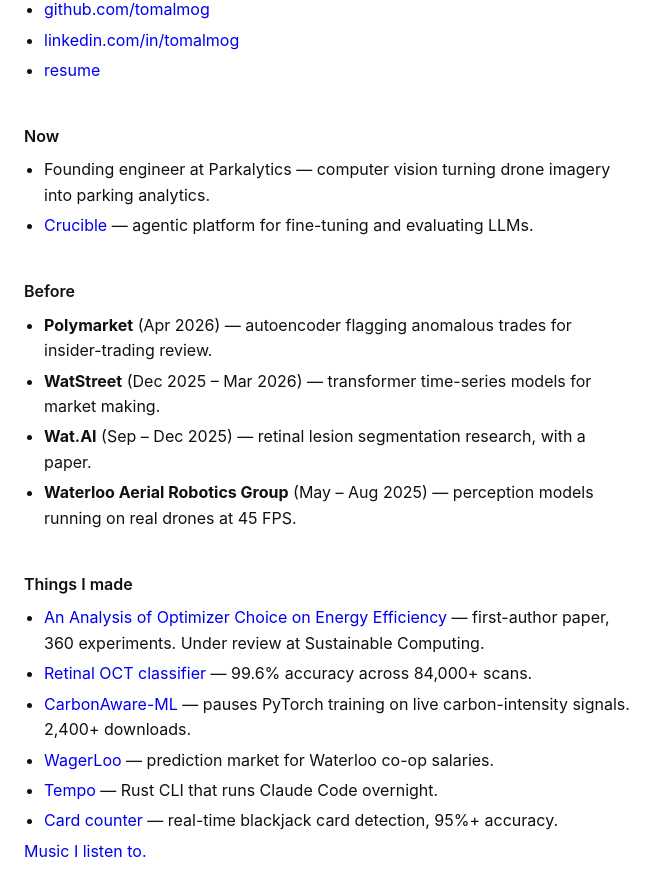
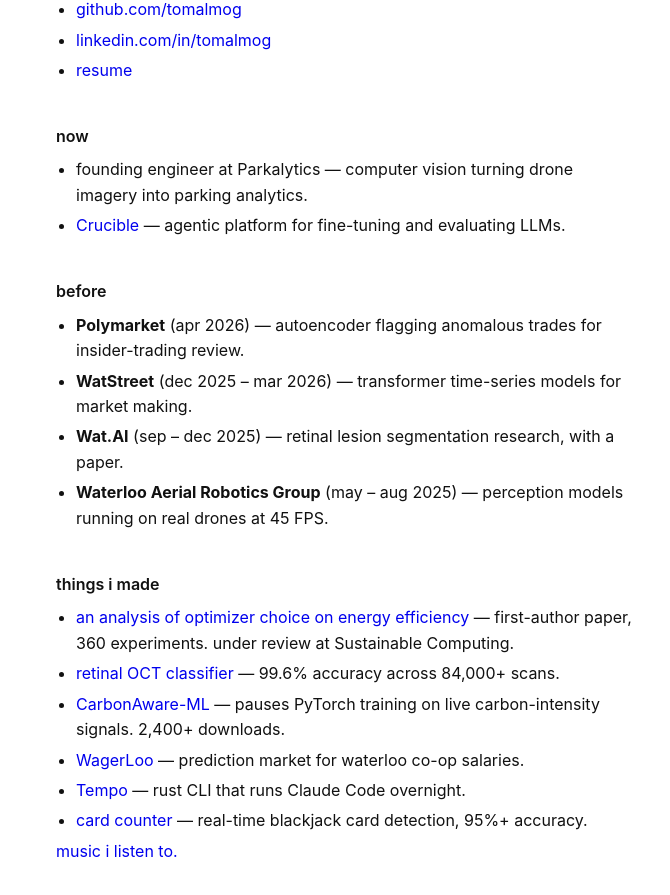
Before and after one commit to tomalmog/personal, a Next.js app: page / in a window 1280 px wide. Shown: the part 157-1052 px from the top of the page, without its empty margins (0-670 px from the left). Built offline with nearby package versions, Linux system fonts and the light colour scheme.

Commit message:
Indent the page and switch copy to lowercase
Adds a left indent so the text isn't flush against the edge, shortens
the tagline, and lowercases headings and prose. Name, company names,
product names and acronyms keep their capitals.

```diff
--- a/app/(main)/page.tsx
+++ b/app/(main)/page.tsx
@@ -6,7 +6,7 @@ export default function Home() {
             <ThemeToggle />
 
             <h1>Tom Almog</h1>
-            <p className="lede">CS @ Waterloo. I build ML systems that ship.</p>
+            <p className="lede">cs @ waterloo. building ML systems.</p>
 
             <ul>
                 <li><a href="mailto:talmog@uwaterloo.ca">talmog@uwaterloo.ca</a></li>
@@ -15,31 +15,31 @@ export default function Home() {
                 <li><a href="/resume.pdf">resume</a></li>
             </ul>
 
-            <h2>Now</h2>
+            <h2>now</h2>
             <ul>
-                <li>Founding engineer at Parkalytics — computer vision turning drone imagery into parking analytics.</li>
+                <li>founding engineer at Parkalytics — computer vision turning drone imagery into parking analytics.</li>
                 <li><a href="https://github.com/tomalmog/crucible">Crucible</a> — agentic platform for fine-tuning and evaluating LLMs.</li>
             </ul>
 
-            <h2>Before</h2>
+            <h2>before</h2>
             <ul>
-                <li><strong>Polymarket</strong> (Apr 2026) — autoencoder flagging anomalous trades for insider-trading review.</li>
-                <li><strong>WatStreet</strong> (Dec 2025 – Mar 2026) — transformer time-series models for market making.</li>
-                <li><strong>Wat.AI</strong> (Sep – Dec 2025) — retinal lesion segmentation research, with a paper.</li>
-                <li><strong>Waterloo Aerial Robotics Group</strong> (May – Aug 2025) — perception models running on real drones at 45 FPS.</li>
+                <li><strong>Polymarket</strong> (apr 2026) — autoencoder flagging anomalous trades for insider-trading review.</li>
+                <li><strong>WatStreet</strong> (dec 2025 – mar 2026) — transformer time-series models for market making.</li>
+                <li><strong>Wat.AI</strong> (sep – dec 2025) — retinal lesion segmentation research, with a paper.</li>
+                <li><strong>Waterloo Aerial Robotics Group</strong> (may – aug 2025) — perception models running on real drones at 45 FPS.</li>
             </ul>
 
-            <h2>Things I made</h2>
+            <h2>things i made</h2>
             <ul>
-                <li><a href="https://arxiv.org/abs/2509.13516">An Analysis of Optimizer Choice on Energy Efficiency</a> — first-author paper, 360 experiments. Under review at Sustainable Computing.</li>
-                <li><a href="https://huggingface.co/tomalmog/oct-retinal-classifier">Retinal OCT classifier</a> — 99.6% accuracy across 84,000+ scans.</li>
+                <li><a href="https://arxiv.org/abs/2509.13516">an analysis of optimizer choice on energy efficiency</a> — first-author paper, 360 experiments. under review at Sustainable Computing.</li>
+                <li><a href="https://huggingface.co/tomalmog/oct-retinal-classifier">retinal OCT classifier</a> — 99.6% accuracy across 84,000+ scans.</li>
                 <li><a href="https://pypi.org/project/carbonaware-ml/">CarbonAware-ML</a> — pauses PyTorch training on live carbon-intensity signals. 2,400+ downloads.</li>
-                <li><a href="https://wagerloo.vercel.app/">WagerLoo</a> — prediction market for Waterloo co-op salaries.</li>
-                <li><a href="https://github.com/tomalmog/tempo">Tempo</a> — Rust CLI that runs Claude Code overnight.</li>
-                <li><a href="https://github.com/tomalmog/CV-CardCounting">Card counter</a> — real-time blackjack card detection, 95%+ accuracy.</li>
+                <li><a href="https://wagerloo.vercel.app/">WagerLoo</a> — prediction market for waterloo co-op salaries.</li>
+                <li><a href="https://github.com/tomalmog/tempo">Tempo</a> — rust CLI that runs Claude Code overnight.</li>
+                <li><a href="https://github.com/tomalmog/CV-CardCounting">card counter</a> — real-time blackjack card detection, 95%+ accuracy.</li>
             </ul>
 
-            <p><a href="https://www.last.fm/user/TomAlmog">Music I listen to.</a></p>
+            <p><a href="https://www.last.fm/user/TomAlmog">music i listen to.</a></p>
         </main>
     );
 }
--- a/app/globals.css
+++ b/app/globals.css
@@ -35,7 +35,7 @@ body {
 
 main {
     max-width: 65ch;
-    padding: 2rem 1.5rem 4rem;
+    padding: 2rem 1.5rem 4rem 3.5rem;
     position: relative;
 }
 
```
